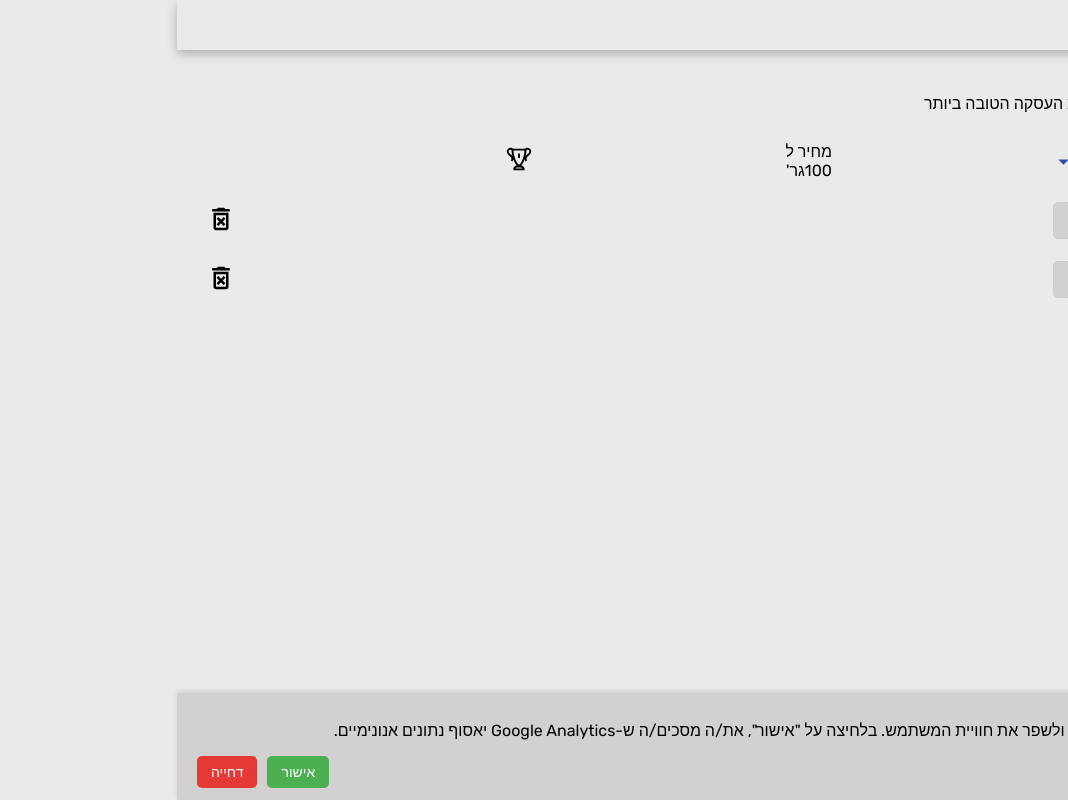
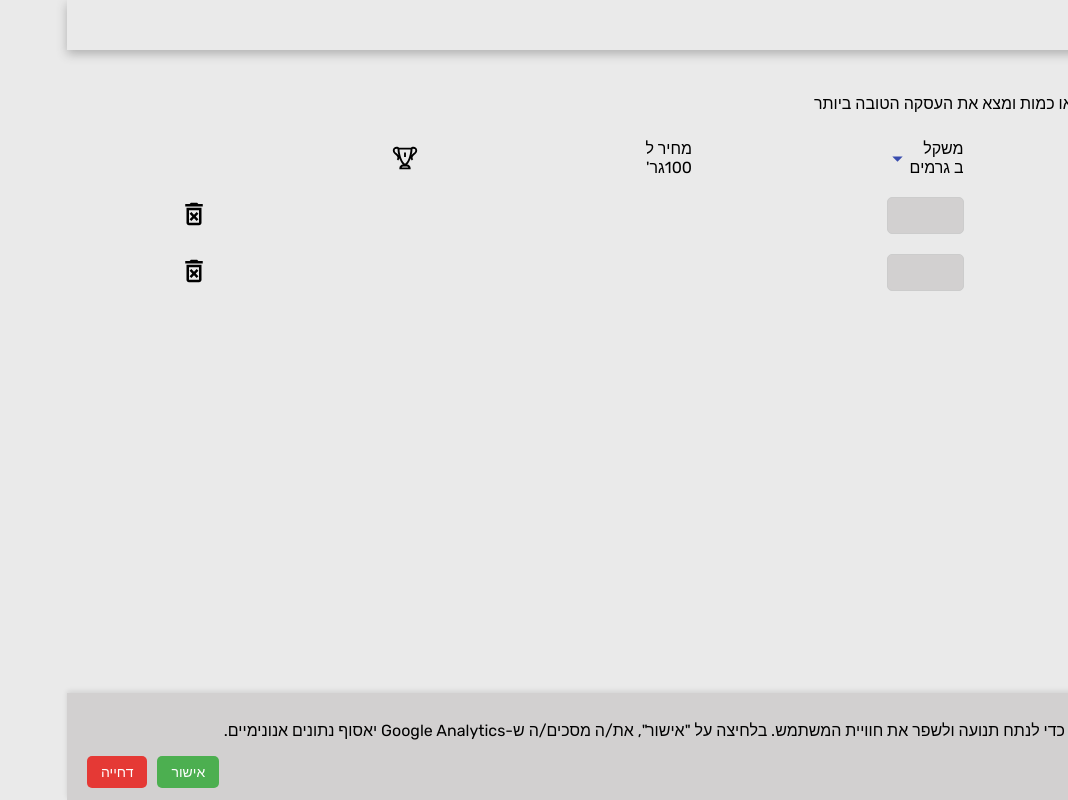
Before and after one commit to ArielBarkan/Calculator, a React (Vite) app: page / in a window 1280 px wide. Shown: the whole page, without its empty margins (212-1280 px from the left). Built offline with nearby package versions, Linux system fonts and the light colour scheme; some icons are missing.

Commit message:
restoring before table but now looks like a table

```diff
--- a/src/components/productRow/ProductRow.tsx
+++ b/src/components/productRow/ProductRow.tsx
@@ -2,16 +2,18 @@
 import { useState } from "react";
 
 // Custom imports
-import { ProductRowContainer, ProductTd } from "./productRow.wrappers";
+import { ProductRowContainer, ProductRowsItem } from "./productRow.wrappers";
 import { NumericInput } from "../numberInput";
 import { IconDelete } from "../../styles";
 import { UnstyledButton } from "../buttonUnstyled";
+import { SlideOutMotion } from "../animations";
 import { RankDisplay } from "../rankDisplay";
 import { ProductRowProps } from "../../types";
 import { PricePerDisplay } from "../pricePerDisplay";
 
 
 const ProductRow = (props: ProductRowProps) => {
+
     const { returnFunction, productCount, id, deleteFunction, rank, price, quantity, unifiedPrice } = props;
     const [selected, setSelected] = useState<boolean>(false);
 
@@ -23,35 +25,43 @@ const ProductRow = (props: ProductRowProps) => {
     };
 
     const handlePriceUpdated = (price: number) => {
-
+        console.log("handlePriceUpdated", price);
         returnFunction({ id: id, keyToUpdate: "price", updatedValue: price });
     };
 
     const handleAmountUpdated = (quantity: number) => {
-
+        console.log("handleAmountUpdated", quantity);
         returnFunction({ id: id, keyToUpdate: "quantity", updatedValue: quantity });
     };
     return (
+        <SlideOutMotion>
             <ProductRowContainer {...{ selected }}>
-            <ProductTd style={{ width: "80px" }}><NumericInput maxLength={4} blurFunction={handleBlur}
-                                                               focusFunction={handleFocus}
-                                                               returnFunction={handlePriceUpdated}
-                                                               value={price} /></ProductTd>
-            <ProductTd style={{ width: "80px" }}> <NumericInput maxLength={4} blurFunction={handleBlur}
-                                                                focusFunction={handleFocus}
-                                                                returnFunction={handleAmountUpdated} value={quantity} /></ProductTd>
-            <ProductTd style={{ width: "80px" }}><PricePerDisplay priceUnified={unifiedPrice} /></ProductTd>
-            <ProductTd style={{ width: "30px" }}> <RankDisplay {...{ rank }}
-                                                               dimension={30}></RankDisplay></ProductTd>
+                <ProductRowsItem width={90}>
 
+                    <NumericInput maxLength={4} blurFunction={handleBlur} focusFunction={handleFocus}
+                                  returnFunction={handlePriceUpdated} value={price} />
+
+                </ProductRowsItem>
+                <ProductRowsItem width={90}>
+                    <NumericInput maxLength={4} blurFunction={handleBlur} focusFunction={handleFocus}
+                                  returnFunction={handleAmountUpdated} value={quantity} />
+                </ProductRowsItem>
+                <ProductRowsItem width={90}>
+                    <PricePerDisplay priceUnified={unifiedPrice} />
+                </ProductRowsItem>
+                <ProductRowsItem>
+                    <RankDisplay {...{ rank }} dimension={30}></RankDisplay>
+                </ProductRowsItem>
                 {productCount > 1 && (
-                <ProductTd style={{ maxWidth: "30px" }}>
+                    <ProductRowsItem>
                         <UnstyledButton onClick={() => deleteFunction(id)}>
                             <IconDelete size={30} />
                         </UnstyledButton>
-                </ProductTd>
+                    </ProductRowsItem>
                 )}
             </ProductRowContainer>
+
+        </SlideOutMotion>
     );
 };
 
--- a/src/components/productRow/ProductRowsHeader.tsx
+++ b/src/components/productRow/ProductRowsHeader.tsx
@@ -46,6 +46,7 @@ const ProductRowsHeader = (props: Partial<ProductRowProps>) => {
             case MEASUREMENT_ENUMS.quantity:
                 label = translate("common:pages.calculator.measurement.quantity.tableHeader");
                 labelPricePer = translate("common:pages.calculator.measurement.quantity.shortUnit");
+
                 break;
         }
         setMeasurementUnit(labelPricePer);
@@ -57,23 +58,22 @@ const ProductRowsHeader = (props: Partial<ProductRowProps>) => {
     return (
         <>
             <ProductRowContainer>
-                <ProductRowsTitle style={{ width: "80px" }}><Trans
+                <ProductRowsTitle width={90}><Trans
                     i18nKey={"common:pages.calculator.header.price"} /></ProductRowsTitle>
-                <ProductRowsTitle style={{ width: "80px" }}>
-                    {/*TODO: display this column header in a flexbox */}
+                <ProductRowsTitle width={90}>
                     <UnstyledButton
                         onClick={() => setModalOpen(true)}>
                         {<Trans i18nKey={measurementLabel} />}<IconServices size={25}
                                                                             color={theme.buttons.primary.backgroundColor} />
                     </UnstyledButton>
                 </ProductRowsTitle>
-                <ProductRowsTitle style={{ width: "80px" }}>
+                <ProductRowsTitle width={90}>
                     <p>{translate("common:pages.calculator.header.unifiedPrice")}</p>
                     <p>{measurementUnit}</p>
                 </ProductRowsTitle>
-                <ProductRowsTitle style={{ width: "30px" }}><IconTrophy size={30} /></ProductRowsTitle>
+                <ProductRowsTitle><IconTrophy size={30} /></ProductRowsTitle>
                 {productCount! > 1 && (
-                    <ProductRowsTitle style={{ width: "30px" }}> </ProductRowsTitle>
+                    <ProductRowsTitle width={30}></ProductRowsTitle>
                 )}
             </ProductRowContainer>
             <CustomModal isOpen={isModalOpen}
--- a/src/components/productRow/productRow.wrappers.tsx
+++ b/src/components/productRow/productRow.wrappers.tsx
@@ -1,9 +1,10 @@
 // React and modules imports
 import styled from "styled-components";
 
-const ProductRowContainer = styled.tr<{ selected?: boolean }>`
-    display: grid;
-    grid-template-columns: 1fr 1fr 1fr 1fr auto; /* Same structure for header & rows */
+const ProductRowContainer = styled.span<{ selected?: boolean }>`
+    display: flex;
+    flex-direction: row;
+    justify-content: space-around;
     align-items: center;
     gap: 10px;
     padding: 10px;
@@ -13,12 +14,22 @@ const ProductRowContainer = styled.tr<{ selected?: boolean }>`
                          }) => selected ? theme.SelectableElement.activeBackground : "inherit"};;
 `;
 
-const ProductRowsTitle = styled.td`
+const ProductRowsTitle = styled.span<{ width?: number }>`
+    width: ${({ width }) => width ? `${width}px` : "30px"};
+    white-space: nowrap;
+
+    display: flex;
+    flex-direction: column;
+    margin: 0;
+    text-align: justify-all;
+
     p {
         padding: 0;
         margin: 0;
     }
 `;
+const ProductRowsItem = styled.span<{ width?: number }>`
+    width: ${({ width }) => width ? `${width}px` : "30px"};
+`;
 
-const ProductTd = styled.td``;
-export { ProductRowContainer, ProductRowsTitle, ProductTd };
+export { ProductRowContainer, ProductRowsTitle, ProductRowsItem };
--- a/src/index.css
+++ b/src/index.css
@@ -13,8 +13,3 @@
     padding: 0;
     transition: opacity 0.3s ease-out, height 0.3s ease-out, margin 0.3s ease-out, padding 0.3s ease-out;
 }
-
-
-table, th, td {
-    /*   width: 100%;*/
-}
--- a/src/types/index.ts
+++ b/src/types/index.ts
@@ -109,7 +109,6 @@ type UpdateProductRowProps = {
 
 
 type ProductRowProps = {
-    listOrder: number,
     productCount: number
     id: string;
     returnFunction: (props: UpdateProductRowProps) => void;
--- a/src/views/pages/calculator/CalculatorPage.tsx
+++ b/src/views/pages/calculator/CalculatorPage.tsx
@@ -4,7 +4,7 @@ import { AnimatePresence } from "framer-motion";
 import React from "react";
 
 // Custom imports
-import { ProductRow, ProductRowsHeader, IconButton, PageHeader, SlideOutMotion } from "../../../components";
+import { ProductRow, ProductRowsHeader, IconButton, PageHeader } from "../../../components";
 import { IconAdd, IconRestart } from "../../../styles";
 import { ButtonsLineContainer } from "./calculatorPage.wrappers";
 import { useProductHandlers } from "../../../hooks";
@@ -44,20 +44,19 @@ const CalculatorPage = () => {
         <>
             <PageHeader title={translate("common:pages.calculator.title")}
                         subTitle={translate("common:pages.calculator.subTitle")} />
-            <AnimatePresence>
-                <SlideOutMotion>
-                    <table style={{ width: "100%" }}>
-                        <ProductRowsHeader productCount={productsList.length} updateCurrency={handleUpdateCurrency} />
 
-                        {productsList.map((product, index) => (
-                            <ProductRow key={product.id} listOrder={index} {...product}
-                                        deleteFunction={handleRemoveProduct}
-                                        returnFunction={handleProductUpdate}
-                                        productCount={productsList.length} />
-                        ))}
-                    </table>
-                </SlideOutMotion>
-            </AnimatePresence>
+            <div style={{ width: "100%" }}>
+                <ProductRowsHeader productCount={productsList.length} updateCurrency={handleUpdateCurrency} />
+                <AnimatePresence>
+                    {productsList.map((product) => (
+                        <ProductRow key={product.id}  {...product}
+                                    deleteFunction={handleRemoveProduct}
+                                    returnFunction={handleProductUpdate}
+                                    productCount={productsList.length} />
+                    ))}
+                </AnimatePresence>
+            </div>
+
             <ButtonsLineContainer>
                 <IconButton label={translate("common:pages.calculator.button.addProduct", { left: productsToAddLeft })}
                             returnFunction={handleAddProduct} icon={<IconAdd size={30} color={"white"} />}
```
Lines whose indentation alone changed are shown as unchanged.
